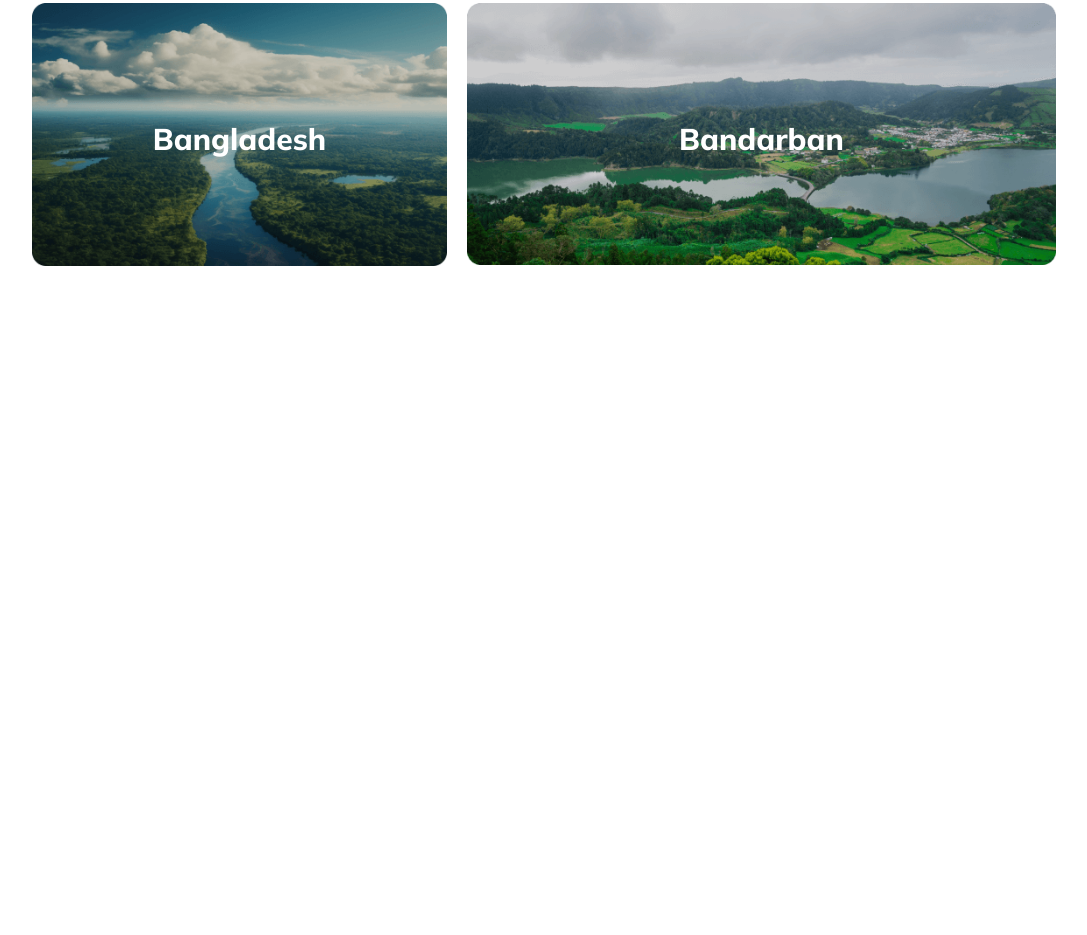
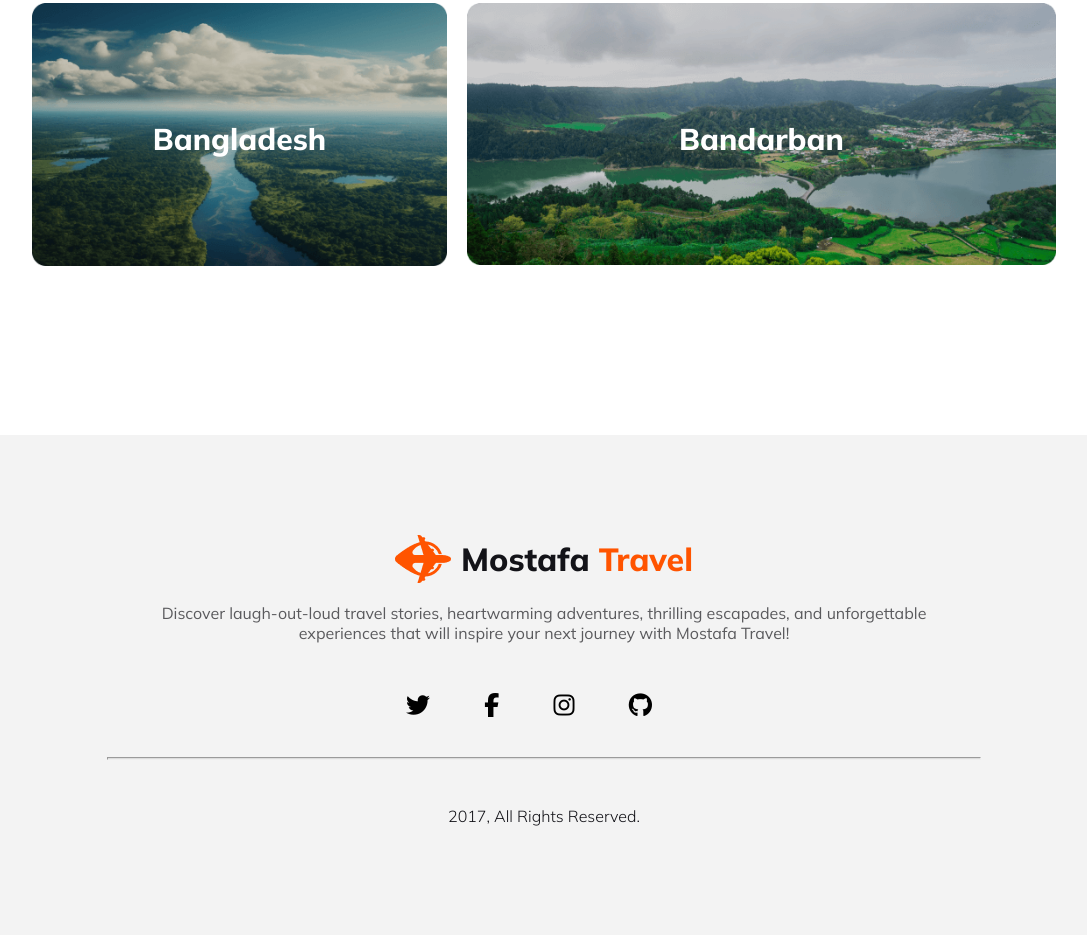
Before and after one commit to i-am-surovi/B9A2-Mostafa-Travel, a plain HTML site: page index.html in a window 1280 px wide. Shown: the part 2101-3036 px from the top of the page, without its empty margins (96-1183 px from the left). Before the commit the page ends 2436 px from the top, so only its background shows below. Drawn offline with Linux system fonts and the light colour scheme.

Commit message:
Footer added

```diff
--- a/index.html
+++ b/index.html
@@ -132,5 +132,26 @@
             </div>
     </section>
 
+    <!-- footer section -->
+    <footer>
+        <section class="footer">
+            <div class="container-footer">
+                <div class="footer-logo">
+                <img src="./images/Group 40071 (2).png" alt="">
+                <h2>Mostafa <span>Travel</span></h2>
+                </div>
+                <p>Discover laugh-out-loud travel stories, heartwarming adventures, thrilling escapades, and unforgettable experiences that will inspire your next journey with Mostafa Travel!</p>
+                <i class="fa fa-twitter"></i>
+                <i class="fa fa-facebook"></i>
+                <i class="fa fa-instagram"></i>
+                <i class="fa fa-github"></i>
+            </div>
+            <hr>
+            <div class="copy-right">
+                <p>2017, All Rights Reserved.</p>
+            </div>
+        </section>
+    </footer>
+
 </body>
 </html>
--- a/styles/style.css
+++ b/styles/style.css
@@ -259,3 +259,61 @@ header{
     grid-column: 6/span 7;
     grid-row: 3/span 3;
 }
+
+
+
+/* footer section */
+.footer{
+    margin-top: 100px;
+    height: 500px;
+    background: rgba(19, 19, 24, 0.05);
+}
+.footer-logo{
+    display: flex;
+    justify-content: center;
+    align-items: center;
+}
+.container-footer{
+    padding-top: 100px;
+    text-align: center;
+}
+.container-footer h2{
+    color: #131318;
+    font-size: 32px;
+    font-weight: 800;
+    padding-left: 10px;
+}
+.container-footer span{
+    color: #FF5400;
+    font-size: 32px;
+    font-weight: 800;
+}
+.container-footer p{
+    width: 769px;
+    margin: 0 auto;
+    color: #5A5A5D;
+    font-size: 16px;
+    font-weight: 400;
+    padding: 20px;
+}
+.container-footer i{
+    margin-top: 20px;
+    margin-right: 30px;
+    font-size: 24px;
+    margin-bottom: 30px;
+    padding: 10px;
+}
+hr{
+    margin: 0 auto;
+    width: 872px;
+    height: 1px;
+    background: rgba(19, 19, 24, 0.10);
+}
+.copy-right{
+    margin-top: 40px;
+    text-align: center;
+    color: #131318;
+    font-size: 16px;
+    font-weight: 300;
+    padding: 6px;
+}
```
